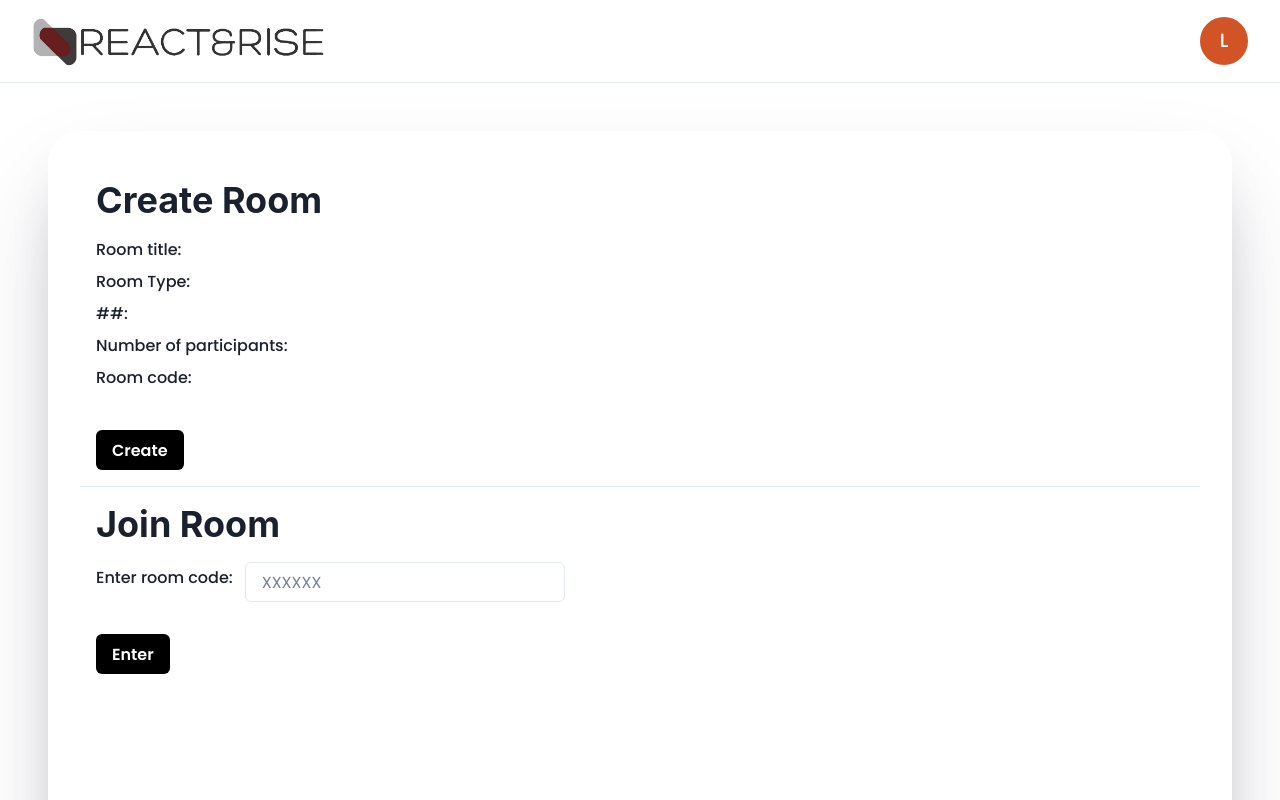
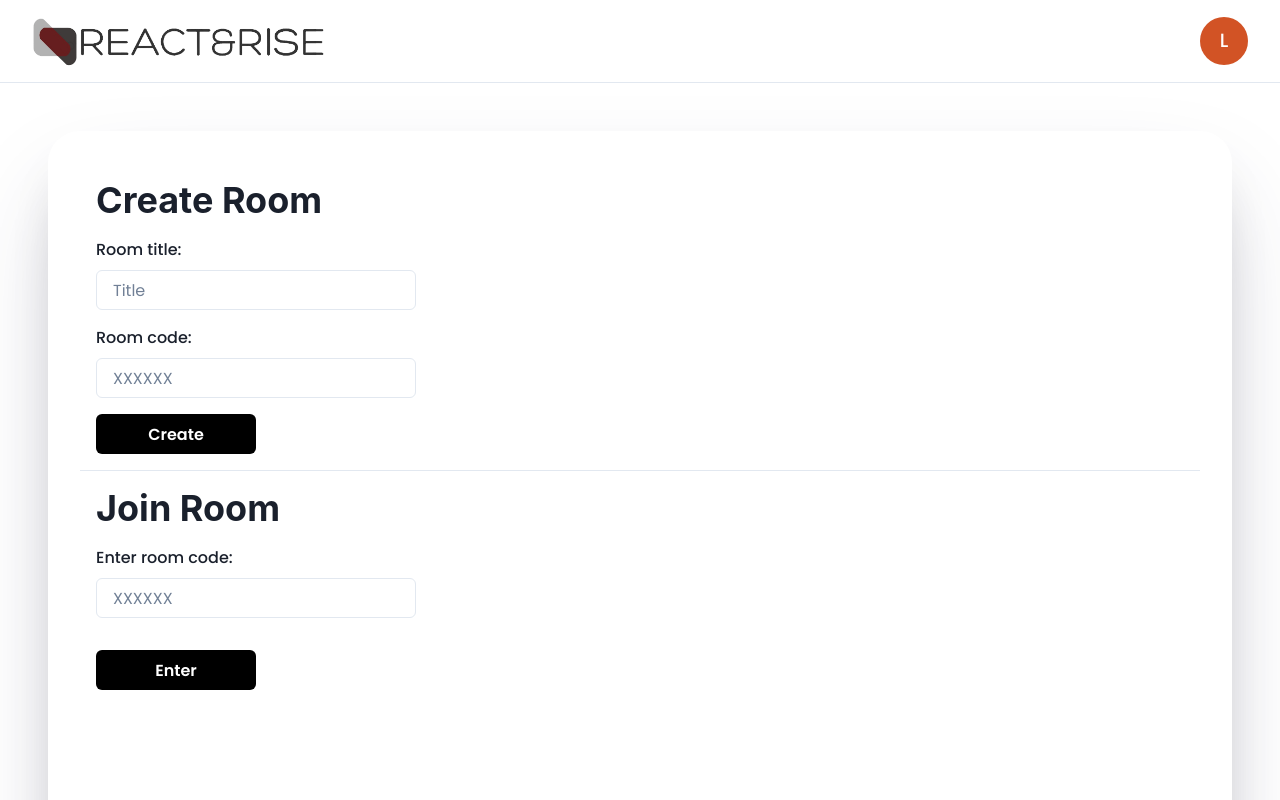
Before and after one commit to PrashannaLohani/FinalYearProject, a React (Vite) app in the folder Frontend/: page /CreateRoom in a window 1280 px wide. Shown: the top 800 px of the page. Built offline with nearby package versions, Linux system fonts and the light colour scheme; no server answers; a web font is replaced by a local one.

Commit message:
Updating frontend

```diff
--- a/Frontend/src/Components/DeleteUser.jsx
+++ b/Frontend/src/Components/DeleteUser.jsx
@@ -33,7 +33,7 @@ export default function Delete({ isOpen, onClose }) {
     });
     toast.promise(successPromise, {
       success: { title: "Delete Successful.", description: "Welcome." },
-      loading: { title: "Deleting data...", description: "GOODBYE...!" },
+      loading: { title: "Deleting data...", description: "Hold on...!" },
       error: { title: "Delete failed", description: "Something went wrong" },
     });
   };
--- a/Frontend/src/Pages/CreateRoom.jsx
+++ b/Frontend/src/Pages/CreateRoom.jsx
@@ -3,11 +3,9 @@ import {
   Button,
   Flex,
   FormControl,
-  FormErrorMessage,
   FormLabel,
   Heading,
   Input,
-  Text,
 } from "@chakra-ui/react";
 import { Field, Formik } from "formik";
 import { Form } from "react-router-dom";
@@ -37,14 +35,26 @@ const RoomForm = () => {
     <>
       <Heading m="1rem">Create Room</Heading>
       <FormControl m="1rem">
-        <FormLabel>Room title:</FormLabel>
-        <FormLabel>Room Type:</FormLabel>
-        <FormLabel>##:</FormLabel>
-        <FormLabel>Number of participants:</FormLabel>
-        <FormLabel>Room code:</FormLabel>
-        <Button mt="2rem" bgColor="black" colorScheme="blackAlpha">
-          Create
-        </Button>
+        <Flex flexDir="column">
+          <FormLabel>Room title:</FormLabel>
+          <Input placeholder="Title" minW="10rem" maxW="20rem" isRequired />
+          <FormLabel mt="1rem">Room code:</FormLabel>
+          <Input
+            placeholder="XXXXXX"
+            minW="10rem"
+            maxW="20rem"
+            isRequired
+            isReadOnly
+          />
+          <Button
+            mt="1rem"
+            maxW="10rem"
+            bgColor="black"
+            colorScheme="blackAlpha"
+          >
+            Create
+          </Button>
+        </Flex>
       </FormControl>
     </>
   );
@@ -55,13 +65,18 @@ const JoinRoom = () => {
     <>
       <Heading m="1rem">Join Room</Heading>
       <FormControl m="1rem">
-        <Flex alignItems="center">
+        <Flex flexDir="column">
           <FormLabel>Enter room code:</FormLabel>
           <Input maxW="20rem" type="text" placeholder="XXXXXX" />
+          <Button
+            mt="2rem"
+            maxW="10rem"
+            bgColor="black"
+            colorScheme="blackAlpha"
+          >
+            Enter
+          </Button>
         </Flex>
-        <Button mt="2rem" bgColor="black" colorScheme="blackAlpha">
-          Enter
-        </Button>
       </FormControl>
     </>
   );
```
